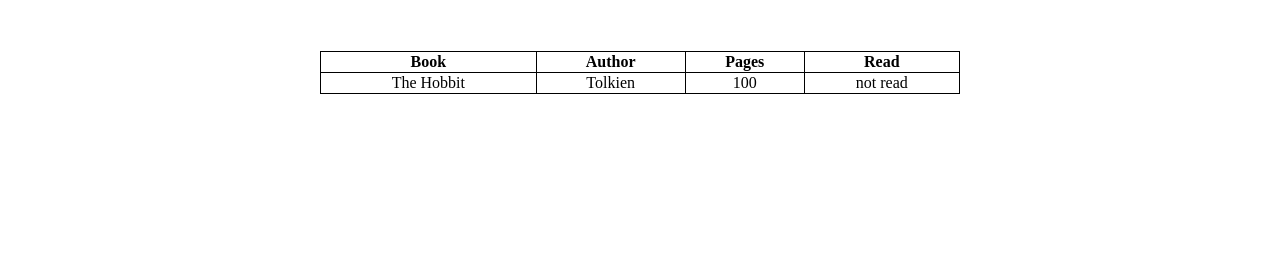
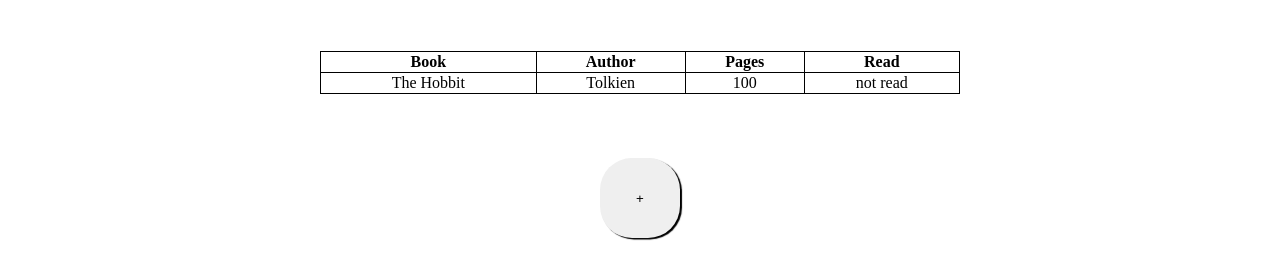
Before and after one commit to Sebosun/library, a plain HTML site: page index.html in a window 1280 px wide. Shown: the part 66-346 px from the top of the page. Drawn offline with Linux system fonts and the light colour scheme.

Commit message:
added sick + button that will be used to add new books

```diff
--- a/index.html
+++ b/index.html
@@ -16,6 +16,7 @@
                 </tr>
             </table>
         </div>
+        <button id='add'>+</button>
     </body>
     <script src='./library.js'></script>
 </html>
--- a/style.css
+++ b/style.css
@@ -1,7 +1,7 @@
-body {
+body{
     margin: 0 auto;
     padding: 0;
- }
+}
 #header{
     background-color: red;
     padding: 0.5rem;
@@ -9,7 +9,6 @@
     text-align: center;
     font-size: 2rem;
 }
-
 table{
     margin: 5% auto;
     width: 50%;
@@ -21,3 +20,23 @@
     border: 1px solid black;
     border-collapse: collapse;
 }
+button{
+    width: 5rem;
+    height: 5rem;
+    border-radius: 2rem;
+    border: none;
+    transition-duration: 0.5s;
+    display: block;
+    margin: 0 auto;
+    box-shadow: 2px 1.5px 1px black;
+}
+
+.button:hover{
+    background-color: azure;
+    color: white;
+}
+
+/* #add{
+    display: block;
+    margin: 0 auto;
+} */
```
